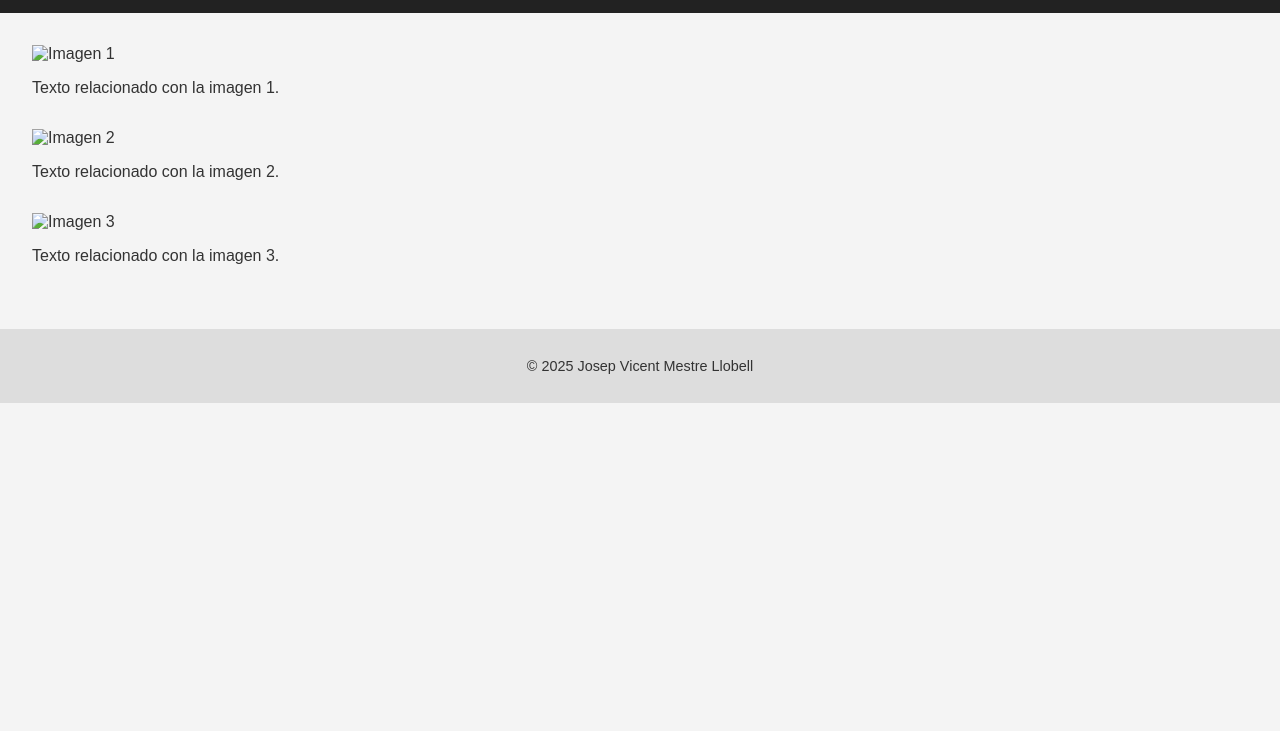
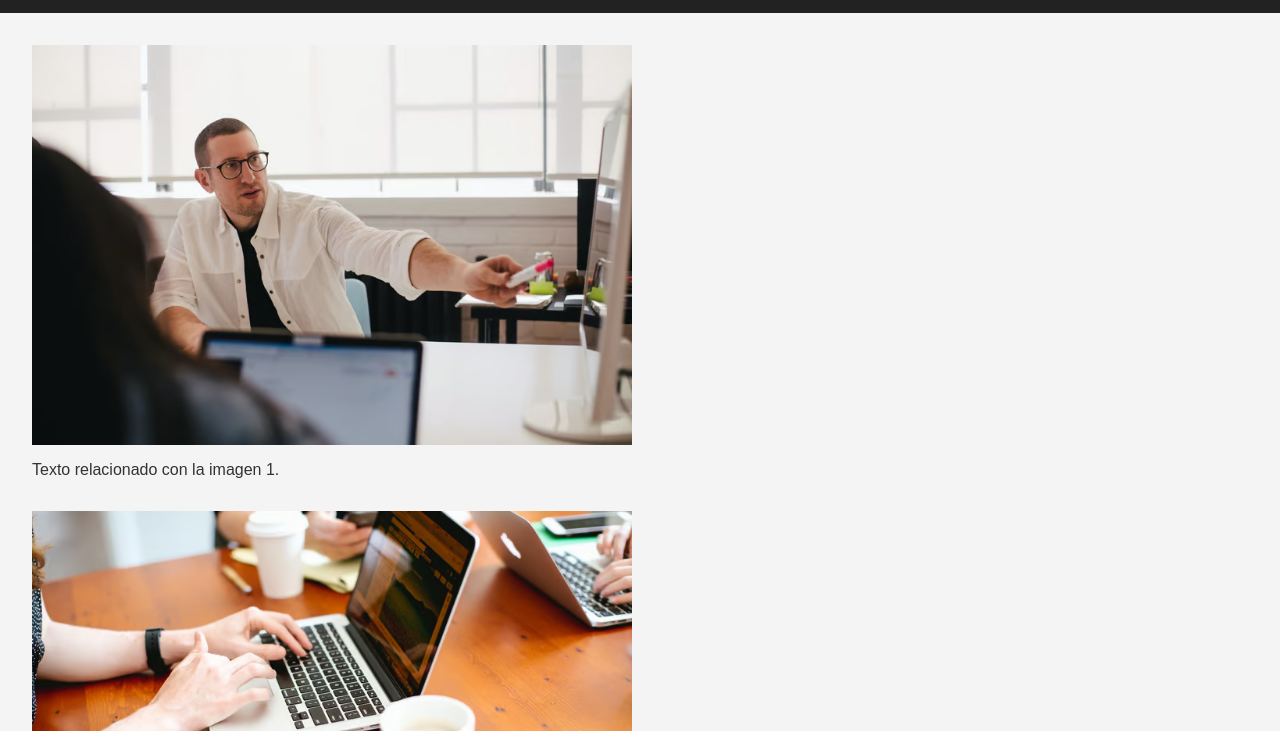
Before and after one commit to BYjosep/BYjosep, a website: page index.html in a window 1280 px wide. Shown: the part 69-800 px from the top of the page. Drawn offline with Linux system fonts and the light colour scheme.

Commit message:
fix: corrige rutas de imágenes en HTML

```diff
--- a/index.html
+++ b/index.html
@@ -22,15 +22,15 @@
 
 <main>
     <section>
-        <img src="img/index/1.avif" alt="Imagen 1">
+        <img src="img/index/01.avif" alt="Imagen 1">
         <p>Texto relacionado con la imagen 1.</p>
     </section>
     <section>
-        <img src="img/index/2.avif" alt="Imagen 2">
+        <img src="img/index/02.avif" alt="Imagen 2">
         <p>Texto relacionado con la imagen 2.</p>
     </section>
     <section>
-        <img src="img/index/3.avif" alt="Imagen 3">
+        <img src="img/index/03.avif" alt="Imagen 3">
         <p>Texto relacionado con la imagen 3.</p>
     </section>
 </main>
```
Also changed, not shown: contacto.html (+1 -1 lines), sobre-mi.html (+1 -1 lines), README.md (deleted).
